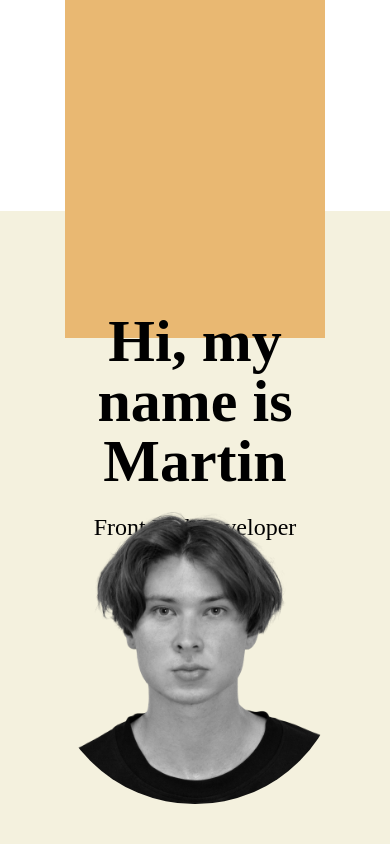
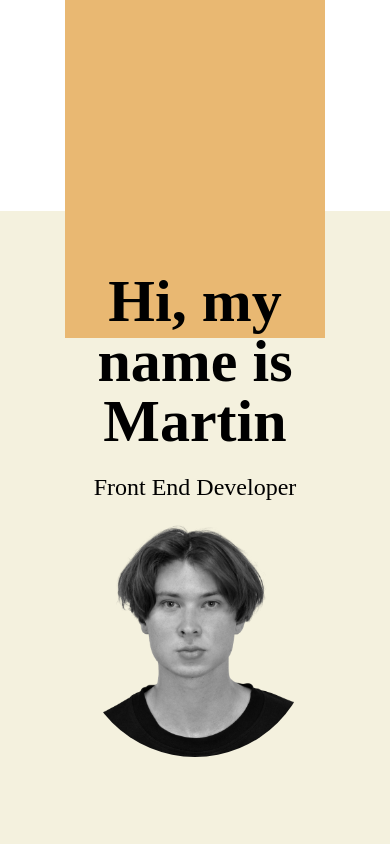
Before and after one commit to mxrshall/myportfolio, a React (Vite) app: page / in a window 390 px wide. Shown: the top 844 px of the page. Built offline with nearby package versions, Linux system fonts and the light colour scheme; a web font is replaced by a local one.

Commit message:
Praca na detailoch

```diff
--- a/src/Homepage.jsx
+++ b/src/Homepage.jsx
@@ -40,7 +40,7 @@ export default function Homepage() {
           height: { duration: 0.6, delay: 1.2 },
         }}
       />
-      <div className="w-full h-3/4 bg-[#F4F1DE] flex flex-col items-center justify-start px-10 py-20 md:w-4/5 md:h-4/5 md:items-start md:justify-end">
+      <div className="w-full h-3/4 bg-[#F4F1DE] flex flex-col items-center justify-start px-10 py-10 md:w-4/5 md:h-4/5 md:items-start md:justify-end md:py-20">
         <motion.div
           className="w-4/5 hidden items-center flex-wrap md:flex"
           initial={{ opacity: 0, x: -10 }}
@@ -78,10 +78,18 @@ export default function Homepage() {
         >
           Front End Developer
         </motion.p>
+        <motion.div
+          className="w-[60vw] max-w-[400px] aspect-square rounded-full bg-cover bg-center mt-5 md:hidden"
+          style={{ backgroundImage: `url(${person})` }}
+          initial={{ opacity: 0 }}
+          whileInView={{ opacity: 1 }}
+          viewport={{ once: true }}
+          transition={{ duration: 0.5, ease: "easeInOut", delay: 1.2 }}
+        />
       </div>
-      <div className="w-full h-full absolute bottom-0 right-0 flex items-end justify-center p-10 md:w-1/3 md:h-5/6 md:justify-left md:items-center md:p-0">
+      <div className="absolute bottom-0 right-0 hidden p-0 w-1/3 h-5/6 justify-left items-center md:flex">
         <motion.div
-          className="w-[35vh] h-[35vh] rounded-full bg-cover bg-center md:w-[65vh] md:h-[65vh]"
+          className="w-[60vw] max-w-[400px] aspect-square rounded-full bg-cover bg-center"
           style={{ backgroundImage: `url(${person})` }}
           initial={{ opacity: 0 }}
           whileInView={{ opacity: 1 }}
```
